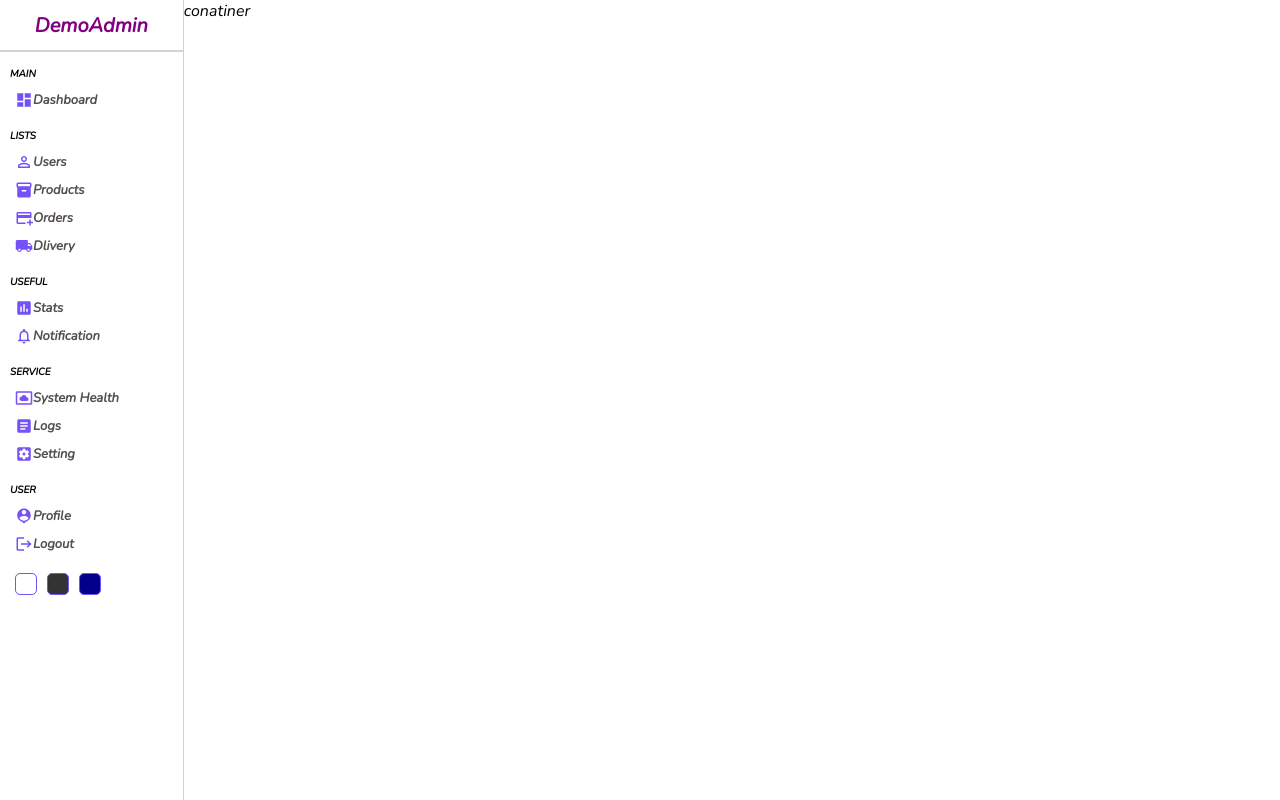
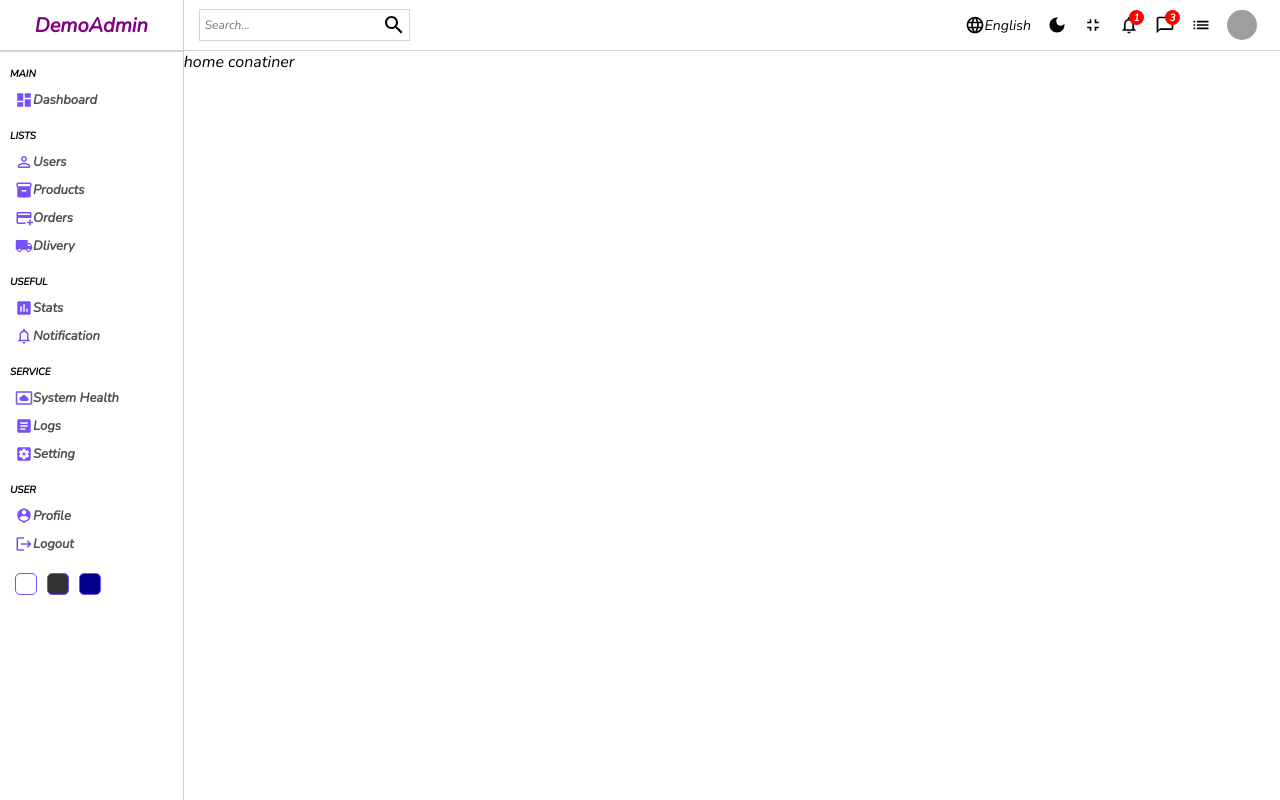
Before and after one commit to sinamit12/react-admin-dashboard, a React (Create React App) app: page / in a window 1280 px wide. Built offline with nearby package versions, Linux system fonts and the light colour scheme; grey boxes are pictures that could not be loaded.

Commit message:
Navbar added

```diff
--- a/src/components/navbar/Navbar.jsx
+++ b/src/components/navbar/Navbar.jsx
@@ -1,9 +1,52 @@
 import './navbar.scss'
+import SearchIcon from '@mui/icons-material/Search';
+import LanguageIcon from '@mui/icons-material/Language';
+import DarkModeIcon from '@mui/icons-material/DarkMode';
+import FullscreenExitIcon from '@mui/icons-material/FullscreenExit';
+import NotificationsNoneIcon from '@mui/icons-material/NotificationsNone';
+import ChatBubbleOutlineIcon from '@mui/icons-material/ChatBubbleOutline';
+import ListIcon from '@mui/icons-material/List';
 
 const Navbar = () => {
   return (
     <div className='navbar'>
-      Navbar
+   <div className="wrapper">
+      <div className="search">
+      <input type="text" placeholder="Search..." />
+       <SearchIcon />
+       </div>
+
+       <div className="items">
+            <div className="item">
+                <LanguageIcon className='icon' />
+                English
+            </div>
+            <div className="item">
+                <DarkModeIcon className='icon'/>
+            </div>
+            <div className="item">
+                 <FullscreenExitIcon className='icon'/>
+            </div>
+            <div className="item">
+                 <NotificationsNoneIcon className='icon'/>
+                 <div className='counter'>1</div>
+
+            </div>
+            <div className="item">
+                 <ChatBubbleOutlineIcon className='icon'/>
+                 <div className='counter'>3</div>
+            </div>
+            <div className="item">
+                <ListIcon  className='icon'/>
+            </div>
+            <div className="item">
+                <img src="https://images.unsplash.com/photo-1494790108377-be9c29b29330?ixlib=rb-1.2.1&w=1080&fit=max&q=80&fm=jpg&crop=entropy&cs=tinysrgb"
+                alt=""
+                className='avatar'/>
+            </div>
+
+       </div>
+   </div>
     </div>
   )
 }
--- a/src/components/navbar/navbar.scss
+++ b/src/components/navbar/navbar.scss
@@ -0,0 +1,75 @@
+.navbar{
+    height: 50px;
+   border-bottom: 0.5px solid lightgray;
+   display: flex;
+   align-items: center;
+   font-size: 14px;
+
+   .wrapper{
+    width: 100%;
+    display: flex;
+    align-items: center;
+    padding: 15px;
+    justify-content: space-between;
+
+    .search{
+        display: flex;
+        align-items: center;
+        border: 0.5px solid lightgray;
+        padding: 3px ;
+
+
+        }
+
+        input{
+            border: none;
+            outline: none;
+            background: transparent;
+
+            &::placeholder{
+                font-size: 12px;
+        }
+    }
+
+    .items{
+        display: flex;
+        align-items: center;
+
+        .item{
+            display: flex;
+            align-items: center;
+            margin: 8px;
+            position: relative;
+
+            .icon{
+                font-size: 20px;
+            }
+
+            .avatar{
+                width: 30px;
+                height: 30px;
+                border-radius: 50%;
+
+            }
+            .counter{
+                width: 15px;
+                height: 15px;
+                color: white;
+                background-color: red;
+                border-radius: 7.5px;
+                display: flex;
+                align-items: center;
+                justify-content: center;
+                font-size: 10px;
+                font-weight:bold;
+                position: absolute;
+                top: -5px;
+                right: -5px;
+
+
+            }
+        }
+
+    }
+   }
+}
--- a/src/pages/home/Home.jsx
+++ b/src/pages/home/Home.jsx
@@ -1,3 +1,4 @@
+import Navbar from '../../components/navbar/Navbar'
 import Sidebar from '../../components/sidebar/Sidebar'
 import './home.scss'
 
@@ -6,7 +7,11 @@ const Home = () => {
     <div className='home'>
 
         <Sidebar />
-        <div className="homeContainer">conatiner</div>
+        <div className="homeContainer">
+          <Navbar />
+          home  conatiner
+          </div>
+
     </div>
   )
 }
```
